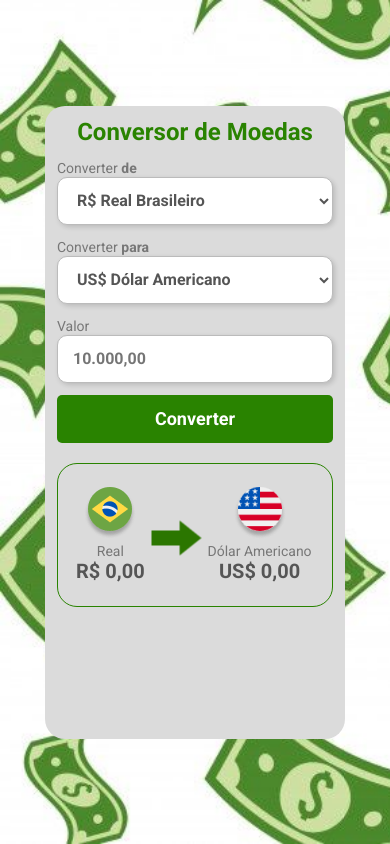
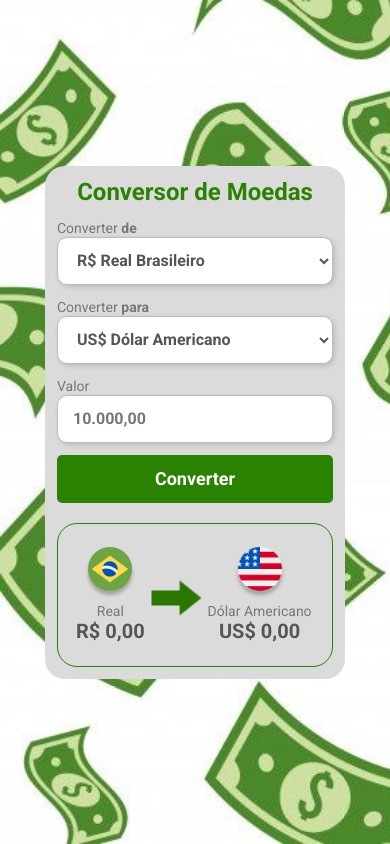
Before and after one commit to gaby-mvi/Conversor-de-Moedas, a plain HTML site: page index.html in a window 390 px wide. Drawn offline with Linux system fonts and the light colour scheme.

Commit message:
Alteração na responsividade do site

```diff
--- a/style.css
+++ b/style.css
@@ -110,7 +110,7 @@ section {
 
 @media screen and (max-width: 750px) {
     main {
-        height: 75%;
+        height: auto;
         padding: 12px;
     }
 
```
